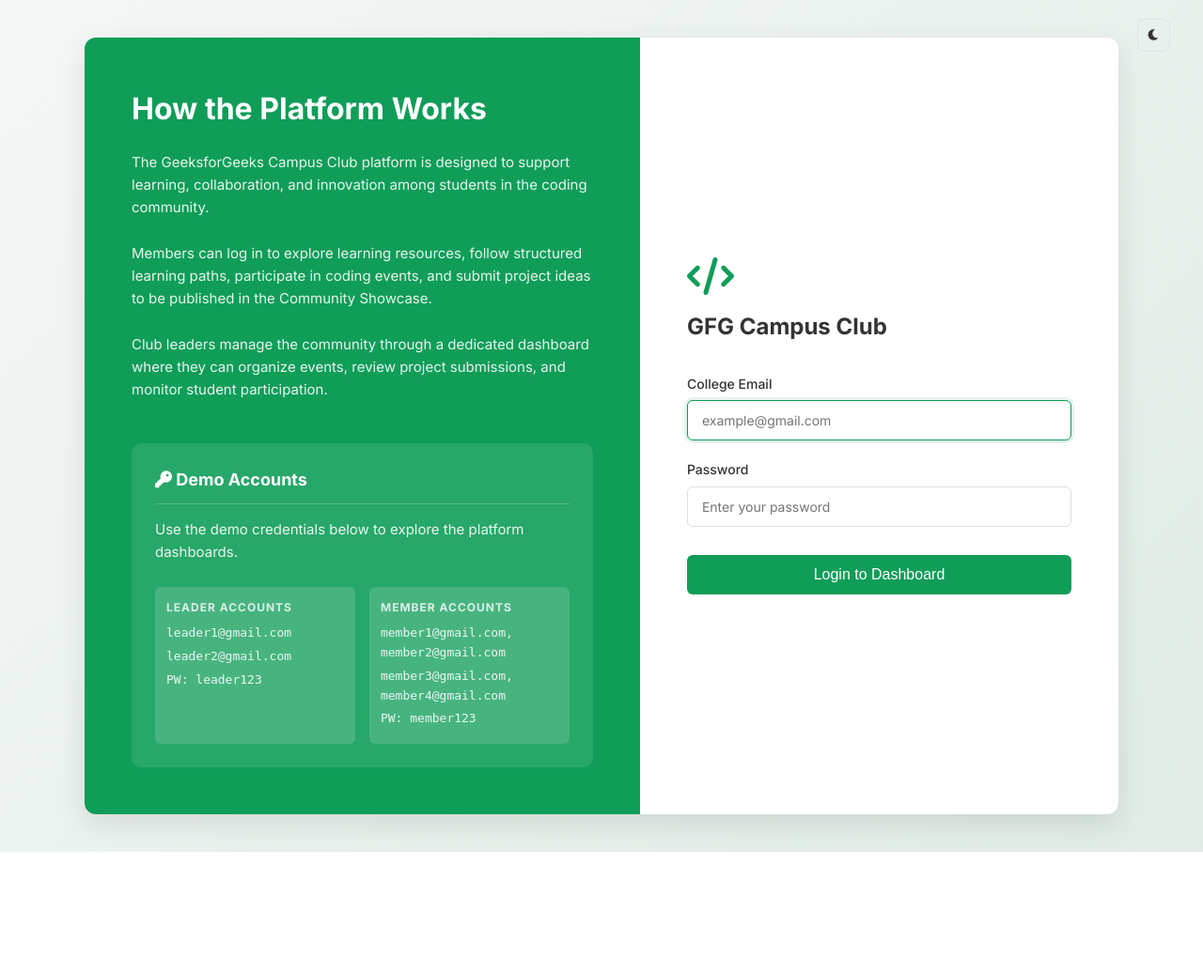
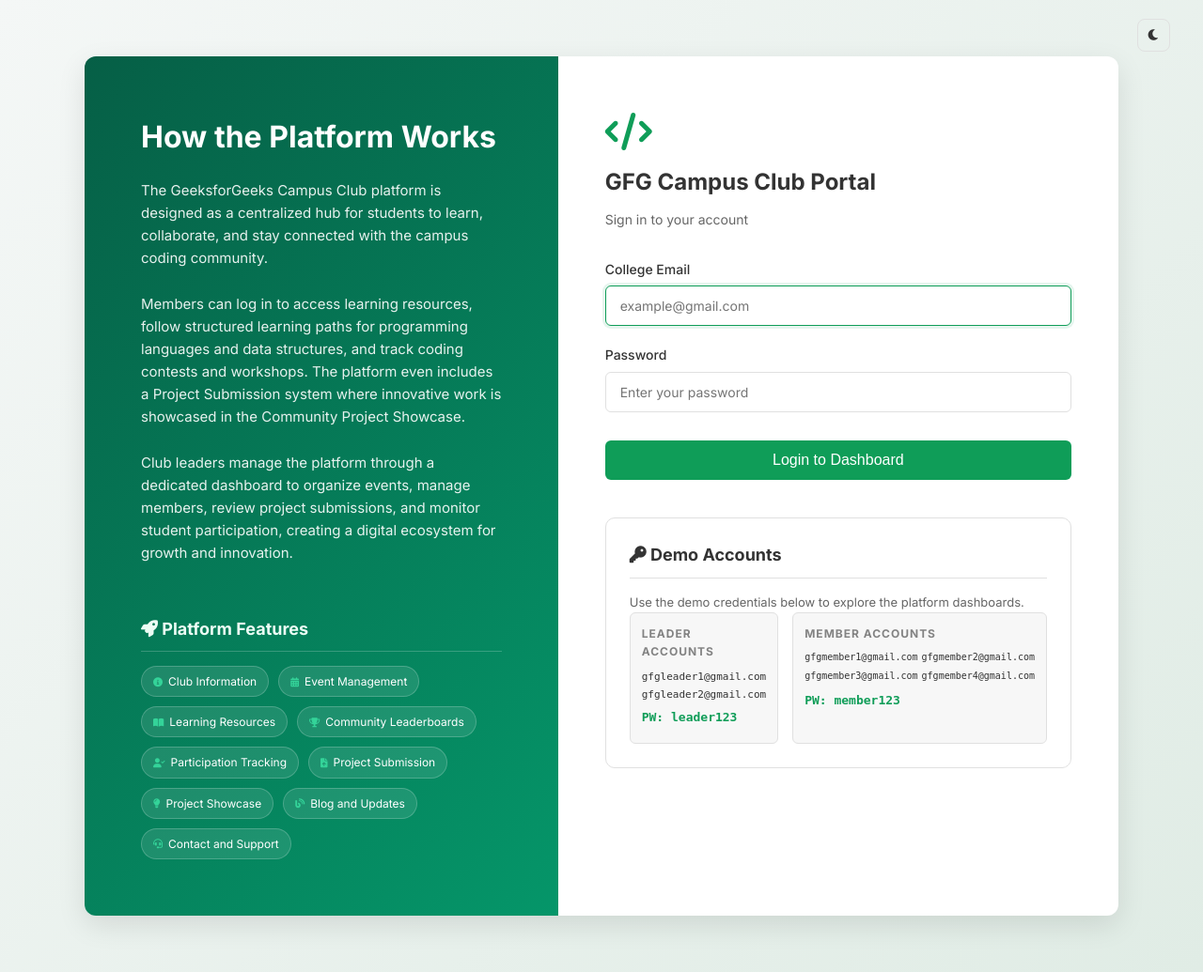
Before and after one commit to YeshwanthKM/gfg-pixels, a Flask app: page /login in a window 1280 px wide. Shown: the whole page at 94% size. Before the commit the page ends 907 px from the top, so only its background shows below. Run offline with Flask 3, Linux system fonts and the light colour scheme.

Commit message:
Final refinements to login UI, dashboard greetings, and sidebar navigation

```diff
--- a/static/style.css
+++ b/static/style.css
@@ -136,7 +136,8 @@ a:hover {
 .login-body {
     display: flex;
     justify-content: center;
-    align-items: center;
+    align-items: flex-start;
+    padding: 20px 0;
     min-height: 100vh;
     background: linear-gradient(135deg, #f4f7f6 0%, #e0ece5 100%);
 }
@@ -163,13 +164,14 @@ a:hover {
 }
 
 .login-intro-section {
-    flex: 1.2;
-    padding: 50px;
-    background-color: var(--primary-color);
+    flex: 1.4;
+    padding: 60px;
+    background: linear-gradient(135deg, #065f46 0%, #059669 100%);
     color: white;
     display: flex;
     flex-direction: column;
     justify-content: center;
+    overflow-y: auto;
 }
 
 .login-intro-section h1 {
@@ -226,10 +228,10 @@ a:hover {
 
 .login-form-section {
     flex: 1;
-    padding: 50px;
+    padding: 60px 50px;
     display: flex;
     flex-direction: column;
-    justify-content: center;
+    justify-content: flex-start;
 }
 
 .login-form-section .logo-icon {
@@ -254,8 +256,47 @@ a:hover {
 }
 
 [data-theme="dark"] .login-intro-section {
-    background-color: #0c7b46;
-    /* Slightly darker green for dark mode */
+    background: linear-gradient(135deg, #064e3b 0%, #065f46 100%);
+}
+
+.platform-features-section {
+    margin-top: 30px;
+}
+
+.platform-features-section h3 {
+    font-size: 18px;
+    margin-bottom: 15px;
+    color: #ecfdf5;
+    border-bottom: 1px solid rgba(255, 255, 255, 0.2);
+    padding-bottom: 8px;
+}
+
+.feature-tag-container {
+    display: flex;
+    flex-wrap: wrap;
+    gap: 10px;
+}
+
+.feature-tag {
+    background: rgba(255, 255, 255, 0.1);
+    padding: 6px 12px;
+    border-radius: 20px;
+    font-size: 12px;
+    display: flex;
+    align-items: center;
+    gap: 6px;
+    border: 1px solid rgba(255, 255, 255, 0.2);
+    transition: var(--transition);
+}
+
+.feature-tag:hover {
+    background: rgba(255, 255, 255, 0.2);
+    transform: translateY(-2px);
+}
+
+.feature-tag i {
+    font-size: 10px;
+    color: #34d399;
 }
 
 @media (max-width: 992px) {
--- a/templates/base.html
+++ b/templates/base.html
@@ -52,15 +52,6 @@
                 <i class="fas fa-calendar-alt"></i>
                 <span>Events</span>
             </a>
-            <a href="{{ url_for('view_queries') }}"
-                class="nav-item {% if active_page == 'view_queries' %}active{% endif %}">
-                <i class="fas fa-question-circle"></i>
-                <span>View Queries</span>
-            </a>
-            <a href="{{ url_for('contact') }}" class="nav-item {% if active_page == 'contact' %}active{% endif %}">
-                <i class="fas fa-envelope"></i>
-                <span>Contact & Support</span>
-            </a>
             <div class="nav-group">
                 <span class="nav-label">Projects</span>
                 <a href="{{ url_for('project_reviews') }}"
@@ -74,6 +65,15 @@
                     <span>Community Showcase</span>
                 </a>
             </div>
+            <a href="{{ url_for('view_queries') }}"
+                class="nav-item {% if active_page == 'view_queries' %}active{% endif %}">
+                <i class="fas fa-question-circle"></i>
+                <span>View Queries</span>
+            </a>
+            <a href="{{ url_for('contact') }}" class="nav-item {% if active_page == 'contact' %}active{% endif %}">
+                <i class="fas fa-envelope"></i>
+                <span>Contact & Support</span>
+            </a>
             {% else %}
             <a href="{{ url_for('member_dashboard') }}"
                 class="nav-item {% if active_page == 'dashboard' %}active{% endif %}">
@@ -106,10 +106,6 @@
                 <i class="fas fa-calendar-alt"></i>
                 <span>Events</span>
             </a>
-            <a href="{{ url_for('contact') }}" class="nav-item {% if active_page == 'contact' %}active{% endif %}">
-                <i class="fas fa-envelope"></i>
-                <span>Contact & Support</span>
-            </a>
             <div class="nav-group">
                 <span class="nav-label">Projects</span>
                 <a href="{{ url_for('submit_project') }}"
@@ -128,6 +124,10 @@
                     <span>Community Showcase</span>
                 </a>
             </div>
+            <a href="{{ url_for('contact') }}" class="nav-item {% if active_page == 'contact' %}active{% endif %}">
+                <i class="fas fa-envelope"></i>
+                <span>Contact & Support</span>
+            </a>
             {% endif %}
         </nav>
         <div class="sidebar-footer">
--- a/templates/login.html
+++ b/templates/login.html
@@ -14,30 +14,29 @@
 <div class="login-container">
     <div class="login-intro-section">
         <h1>How the Platform Works</h1>
-        <p>The GeeksforGeeks Campus Club platform is designed to support learning, collaboration, and innovation among
-            students in the coding community.</p>
-        <p>Members can log in to explore learning resources, follow structured learning paths, participate in coding
-            events, and submit project ideas to be published in the Community Showcase.</p>
-        <p>Club leaders manage the community through a dedicated dashboard where they can organize events, review
-            project submissions, and monitor student participation.</p>
+        <p>The GeeksforGeeks Campus Club platform is designed as a centralized hub for students to learn, collaborate,
+            and stay connected with the campus coding community.</p>
 
-        <div class="demo-credentials-container">
-            <h3><i class="fas fa-key"></i> Demo Accounts</h3>
-            <p>Use the demo credentials below to explore the platform dashboards.</p>
+        <p>Members can log in to access learning resources, follow structured learning paths for programming languages
+            and data structures, and track coding contests and workshops. The platform even includes a Project
+            Submission system where innovative work is showcased in the Community Project Showcase.</p>
 
-            <div class="credential-grid">
-                <div class="credential-card">
-                    <h4>Leader Accounts</h4>
-                    <p>leader1@gmail.com</p>
-                    <p>leader2@gmail.com</p>
-                    <p>PW: leader123</p>
-                </div>
-                <div class="credential-card">
-                    <h4>Member Accounts</h4>
-                    <p>member1@gmail.com, member2@gmail.com</p>
-                    <p>member3@gmail.com, member4@gmail.com</p>
-                    <p>PW: member123</p>
-                </div>
+        <p>Club leaders manage the platform through a dedicated dashboard to organize events, manage members, review
+            project submissions, and monitor student participation, creating a digital ecosystem for growth and
+            innovation.</p>
+
+        <div class="platform-features-section">
+            <h3><i class="fas fa-rocket"></i> Platform Features</h3>
+            <div class="feature-tag-container">
+                <span class="feature-tag"><i class="fas fa-info-circle"></i> Club Information</span>
+                <span class="feature-tag"><i class="fas fa-calendar-alt"></i> Event Management</span>
+                <span class="feature-tag"><i class="fas fa-book-open"></i> Learning Resources</span>
+                <span class="feature-tag"><i class="fas fa-trophy"></i> Community Leaderboards</span>
+                <span class="feature-tag"><i class="fas fa-user-check"></i> Participation Tracking</span>
+                <span class="feature-tag"><i class="fas fa-file-upload"></i> Project Submission</span>
+                <span class="feature-tag"><i class="fas fa-lightbulb"></i> Project Showcase</span>
+                <span class="feature-tag"><i class="fas fa-blog"></i> Blog and Updates</span>
+                <span class="feature-tag"><i class="fas fa-headset"></i> Contact and Support</span>
             </div>
         </div>
     </div>
@@ -45,7 +44,9 @@
     <div class="login-form-section">
         <div class="text-center">
             <i class="fas fa-code logo-icon"></i>
-            <h2>GFG Campus Club</h2>
+            <h2>GFG Campus Club Portal</h2>
+            <p style="color: var(--text-secondary); margin-top: -20px; margin-bottom: 30px; font-size: 14px;">Sign in to
+                your account</p>
         </div>
 
         <form action="{{ url_for('login') }}" method="POST">
@@ -61,6 +62,35 @@
 
             <button type="submit" class="btn login-btn">Login to Dashboard</button>
         </form>
+
+        <div class="demo-credentials-container"
+            style="margin-top: 40px; background: var(--bg-secondary); color: var(--text-primary); border: 1px solid var(--border-color);">
+            <h3 style="color: var(--text-primary); border-bottom-color: var(--border-color);"><i class="fas fa-key"></i>
+                Demo Accounts</h3>
+            <p style="color: var(--text-secondary); font-size: 13px;">Use the demo credentials below to explore the
+                platform dashboards.</p>
+
+            <div class="credential-grid">
+                <div class="credential-card"
+                    style="background: rgba(0,0,0,0.03); border: 1px solid var(--border-color);">
+                    <h4 style="color: var(--text-secondary);">Leader Accounts</h4>
+                    <p style="font-size: 11px; color: var(--text-primary); margin: 2px 0;">gfgleader1@gmail.com</p>
+                    <p style="font-size: 11px; color: var(--text-primary); margin: 2px 0;">gfgleader2@gmail.com</p>
+                    <p style="color: var(--primary-color); font-weight: 600; margin-top: 5px;">PW: leader123</p>
+                </div>
+                <div class="credential-card"
+                    style="background: rgba(0,0,0,0.03); border: 1px solid var(--border-color);">
+                    <h4 style="color: var(--text-secondary);">Member Accounts</h4>
+                    <div style="display: grid; grid-template-columns: 1fr 1fr; gap: 4px;">
+                        <p style="font-size: 10px; color: var(--text-primary); margin: 0;">gfgmember1@gmail.com</p>
+                        <p style="font-size: 10px; color: var(--text-primary); margin: 0;">gfgmember2@gmail.com</p>
+                        <p style="font-size: 10px; color: var(--text-primary); margin: 0;">gfgmember3@gmail.com</p>
+                        <p style="font-size: 10px; color: var(--text-primary); margin: 0;">gfgmember4@gmail.com</p>
+                    </div>
+                    <p style="color: var(--primary-color); font-weight: 600; margin-top: 8px;">PW: member123</p>
+                </div>
+            </div>
+        </div>
     </div>
 </div>
 {% endblock %}
--- a/templates/member_dashboard.html
+++ b/templates/member_dashboard.html
@@ -14,7 +14,7 @@
         <div class="content-wrapper">
             <div class="page-title">
                 <h1>Hello, {{ user.name.split(' ')[0] }}! 👋</h1>
-                <p>Welcome to your personal learning dashboard.</p>
+                <p>Stay up to date with the latest activities and opportunities in your GFG Campus Club.</p>
             </div>
 
             <!-- Profile Overview (Using a content section) -->
```
